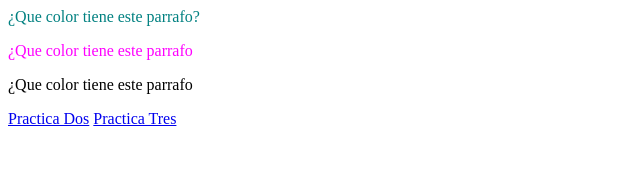
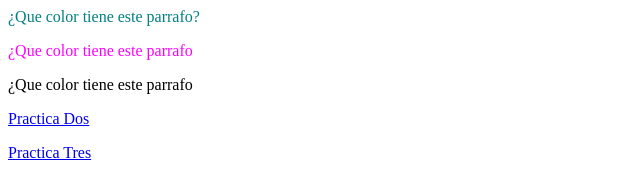
Before and after one commit to AaronZelaya/ejercicio-1-programacion-IV, a plain HTML site: page index.html in a window 1280 px wide. Shown: the whole page, without its empty margins (0-640 px from the left). Drawn offline with Linux system fonts and the light colour scheme.

Commit message:
Add files via upload

```diff
--- a/index.html
+++ b/index.html
@@ -13,7 +13,7 @@
 	 				<p id="segundo">¿Que color tiene este parrafo </p>
 	 				<p id="tercero">¿Que color tiene este parrafo</p>
 	 				<a href="practica dos.html">Practica Dos</a>
-	 					<a href="practica tres.html">Practica Tres</a>
+	 					<p><a href="practica tres.html">Practica Tres</a></p>
 
 
 
```
